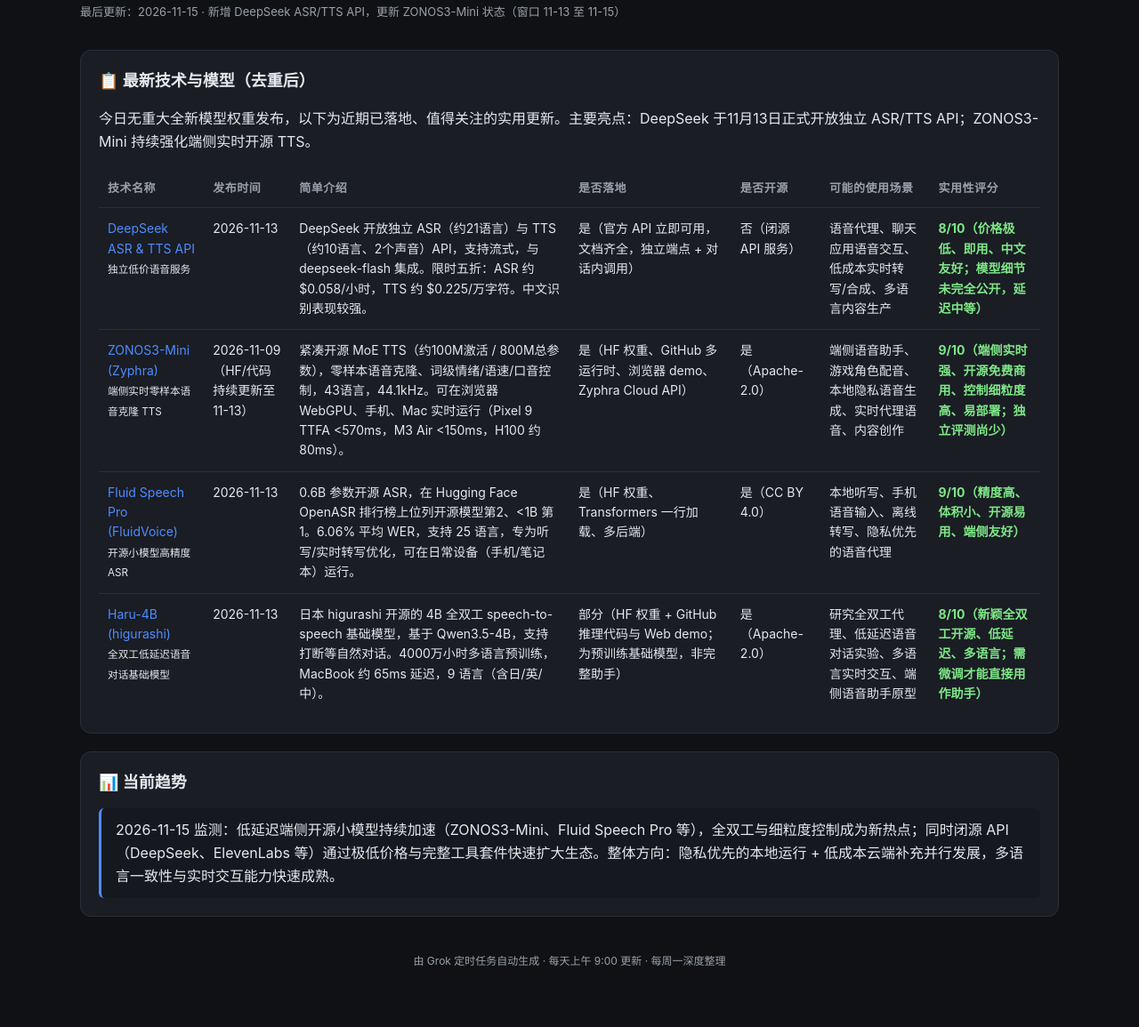
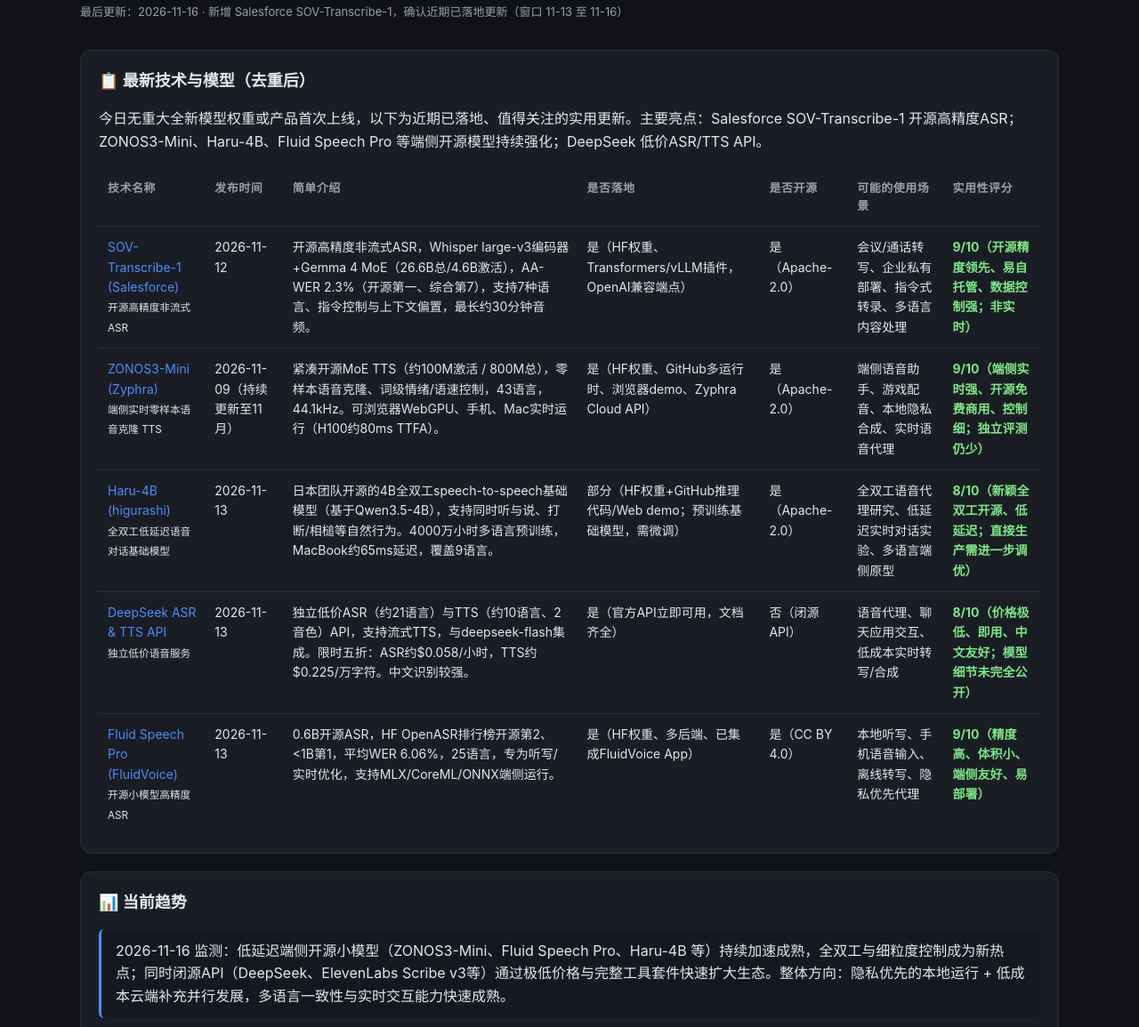
Before and after one commit to infometa/ai-voice-tech-monitor, a plain HTML site: page index.html in a window 1280 px wide. Shown: the part 106-1261 px from the top of the page at 89% size. Before the commit the page ends 1220 px from the top, so only its background shows below. Drawn offline with Linux system fonts and the light colour scheme.

Commit message:
更新语音AI监测：新增SOV-Transcribe-1，确认ZONOS3-Mini/Haru-4B/DeepSeek/Fluid Speech Pro近期更新，最后更新日期为2026-11-16

```diff
--- a/index.html
+++ b/index.html
@@ -50,12 +50,12 @@
     <header>
       <h1>🎤 AI 语音技术监控仪表盘</h1>
       <div class="subtitle">每天自动更新的 TTS、ASR、语音克隆、语音模型与相关硬件动态</div>
-      <div class="meta">最后更新：2026-11-15 · 新增 DeepSeek ASR/TTS API，更新 ZONOS3-Mini 状态（窗口 11-13 至 11-15）</div>
+      <div class="meta">最后更新：2026-11-16 · 新增 Salesforce SOV-Transcribe-1，确认近期已落地更新（窗口 11-13 至 11-16）</div>
     </header>
 
     <div class="card">
       <h2 style="margin-top:0;font-size:18px;">📋 最新技术与模型（去重后）</h2>
-      <p style="margin-bottom:16px;">今日无重大全新模型权重发布，以下为近期已落地、值得关注的实用更新。主要亮点：DeepSeek 于11月13日正式开放独立 ASR/TTS API；ZONOS3-Mini 持续强化端侧实时开源 TTS。</p>
+      <p style="margin-bottom:16px;">今日无重大全新模型权重或产品首次上线，以下为近期已落地、值得关注的实用更新。主要亮点：Salesforce SOV-Transcribe-1 开源高精度ASR；ZONOS3-Mini、Haru-4B、Fluid Speech Pro 等端侧开源模型持续强化；DeepSeek 低价ASR/TTS API。</p>
       <table>
         <thead>
           <tr>
@@ -70,40 +70,49 @@
         </thead>
         <tbody>
           <tr>
-            <td><a href="https://api-docs.deepseek.com/" target="_blank">DeepSeek ASR & TTS API</a><br><small>独立低价语音服务</small></td>
-            <td>2026-11-13</td>
-            <td>DeepSeek 开放独立 ASR（约21语言）与 TTS（约10语言、2个声音）API，支持流式，与 deepseek-flash 集成。限时五折：ASR 约 $0.058/小时，TTS 约 $0.225/万字符。中文识别表现较强。</td>
-            <td>是（官方 API 立即可用，文档齐全，独立端点 + 对话内调用）</td>
-            <td>否（闭源 API 服务）</td>
-            <td>语音代理、聊天应用语音交互、低成本实时转写/合成、多语言内容生产</td>
-            <td class="score">8/10（价格极低、即用、中文友好；模型细节未完全公开，延迟中等）</td>
+            <td><a href="https://huggingface.co/salesforce-sovereign-intelligence/SOV-Transcribe-1" target="_blank">SOV-Transcribe-1 (Salesforce)</a><br><small>开源高精度非流式ASR</small></td>
+            <td>2026-11-12</td>
+            <td>开源高精度非流式ASR，Whisper large-v3编码器+Gemma 4 MoE（26.6B总/4.6B激活），AA-WER 2.3%（开源第一、综合第7），支持7种语言、指令控制与上下文偏置，最长约30分钟音频。</td>
+            <td>是（HF权重、Transformers/vLLM插件，OpenAI兼容端点）</td>
+            <td>是（Apache-2.0）</td>
+            <td>会议/通话转写、企业私有部署、指令式转录、多语言内容处理</td>
+            <td class="score">9/10（开源精度领先、易自托管、数据控制强；非实时）</td>
           </tr>
           <tr>
             <td><a href="https://github.com/Zyphra/ZONOS3-Mini" target="_blank">ZONOS3-Mini (Zyphra)</a><br><small>端侧实时零样本语音克隆 TTS</small></td>
-            <td>2026-11-09（HF/代码持续更新至11-13）</td>
-            <td>紧凑开源 MoE TTS（约100M激活 / 800M总参数），零样本语音克隆、词级情绪/语速/口音控制，43语言，44.1kHz。可在浏览器 WebGPU、手机、Mac 实时运行（Pixel 9 TTFA <570ms，M3 Air <150ms，H100 约80ms）。</td>
-            <td>是（HF 权重、GitHub 多运行时、浏览器 demo、Zyphra Cloud API）</td>
+            <td>2026-11-09（持续更新至11月）</td>
+            <td>紧凑开源MoE TTS（约100M激活 / 800M总），零样本语音克隆、词级情绪/语速控制，43语言，44.1kHz。可浏览器WebGPU、手机、Mac实时运行（H100约80ms TTFA）。</td>
+            <td>是（HF权重、GitHub多运行时、浏览器demo、Zyphra Cloud API）</td>
             <td>是（Apache-2.0）</td>
-            <td>端侧语音助手、游戏角色配音、本地隐私语音生成、实时代理语音、内容创作</td>
-            <td class="score">9/10（端侧实时强、开源免费商用、控制细粒度高、易部署；独立评测尚少）</td>
-          </tr>
-          <tr>
-            <td><a href="https://huggingface.co/FluidVoice-Labs/fluid-speech-pro" target="_blank">Fluid Speech Pro (FluidVoice)</a><br><small>开源小模型高精度 ASR</small></td>
-            <td>2026-11-13</td>
-            <td>0.6B 参数开源 ASR，在 Hugging Face OpenASR 排行榜上位列开源模型第2、<1B 第1。6.06% 平均 WER，支持 25 语言，专为听写/实时转写优化，可在日常设备（手机/笔记本）运行。</td>
-            <td>是（HF 权重、Transformers 一行加载、多后端）</td>
-            <td>是（CC BY 4.0）</td>
-            <td>本地听写、手机语音输入、离线转写、隐私优先的语音代理</td>
-            <td class="score">9/10（精度高、体积小、开源易用、端侧友好）</td>
+            <td>端侧语音助手、游戏配音、本地隐私合成、实时语音代理</td>
+            <td class="score">9/10（端侧实时强、开源免费商用、控制细；独立评测仍少）</td>
           </tr>
           <tr>
             <td><a href="https://github.com/higurashi-ai/Haru" target="_blank">Haru-4B (higurashi)</a><br><small>全双工低延迟语音对话基础模型</small></td>
             <td>2026-11-13</td>
-            <td>日本 higurashi 开源的 4B 全双工 speech-to-speech 基础模型，基于 Qwen3.5-4B，支持打断等自然对话。4000万小时多语言预训练，MacBook 约 65ms 延迟，9 语言（含日/英/中）。</td>
-            <td>部分（HF 权重 + GitHub 推理代码与 Web demo；为预训练基础模型，非完整助手）</td>
+            <td>日本团队开源的4B全双工speech-to-speech基础模型（基于Qwen3.5-4B），支持同时听与说、打断/相槌等自然行为。4000万小时多语言预训练，MacBook约65ms延迟，覆盖9语言。</td>
+            <td>部分（HF权重+GitHub推理代码/Web demo；预训练基础模型，需微调）</td>
             <td>是（Apache-2.0）</td>
-            <td>研究全双工代理、低延迟语音对话实验、多语言实时交互、端侧语音助手原型</td>
-            <td class="score">8/10（新颖全双工开源、低延迟、多语言；需微调才能直接用作助手）</td>
+            <td>全双工语音代理研究、低延迟实时对话实验、多语言端侧原型</td>
+            <td class="score">8/10（新颖全双工开源、低延迟；直接生产需进一步调优）</td>
+          </tr>
+          <tr>
+            <td><a href="https://api-docs.deepseek.com/" target="_blank">DeepSeek ASR & TTS API</a><br><small>独立低价语音服务</small></td>
+            <td>2026-11-13</td>
+            <td>独立低价ASR（约21语言）与TTS（约10语言、2音色）API，支持流式TTS，与deepseek-flash集成。限时五折：ASR约$0.058/小时，TTS约$0.225/万字符。中文识别较强。</td>
+            <td>是（官方API立即可用，文档齐全）</td>
+            <td>否（闭源API）</td>
+            <td>语音代理、聊天应用交互、低成本实时转写/合成</td>
+            <td class="score">8/10（价格极低、即用、中文友好；模型细节未完全公开）</td>
+          </tr>
+          <tr>
+            <td><a href="https://huggingface.co/FluidVoice-Labs/fluid-speech-pro" target="_blank">Fluid Speech Pro (FluidVoice)</a><br><small>开源小模型高精度ASR</small></td>
+            <td>2026-11-13</td>
+            <td>0.6B开源ASR，HF OpenASR排行榜开源第2、<1B第1，平均WER 6.06%，25语言，专为听写/实时优化，支持MLX/CoreML/ONNX端侧运行。</td>
+            <td>是（HF权重、多后端、已集成FluidVoice App）</td>
+            <td>是（CC BY 4.0）</td>
+            <td>本地听写、手机语音输入、离线转写、隐私优先代理</td>
+            <td class="score">9/10（精度高、体积小、端侧友好、易部署）</td>
           </tr>
         </tbody>
       </table>
@@ -112,7 +121,7 @@
     <div class="card">
       <h2 style="margin-top:0;font-size:18px;">📊 当前趋势</h2>
       <div class="trend">
-        2026-11-15 监测：低延迟端侧开源小模型持续加速（ZONOS3-Mini、Fluid Speech Pro 等），全双工与细粒度控制成为新热点；同时闭源 API（DeepSeek、ElevenLabs 等）通过极低价格与完整工具套件快速扩大生态。整体方向：隐私优先的本地运行 + 低成本云端补充并行发展，多语言一致性与实时交互能力快速成熟。
+        2026-11-16 监测：低延迟端侧开源小模型（ZONOS3-Mini、Fluid Speech Pro、Haru-4B 等）持续加速成熟，全双工与细粒度控制成为新热点；同时闭源API（DeepSeek、ElevenLabs Scribe v3等）通过极低价格与完整工具套件快速扩大生态。整体方向：隐私优先的本地运行 + 低成本云端补充并行发展，多语言一致性与实时交互能力快速成熟。
       </div>
     </div>
 
```
